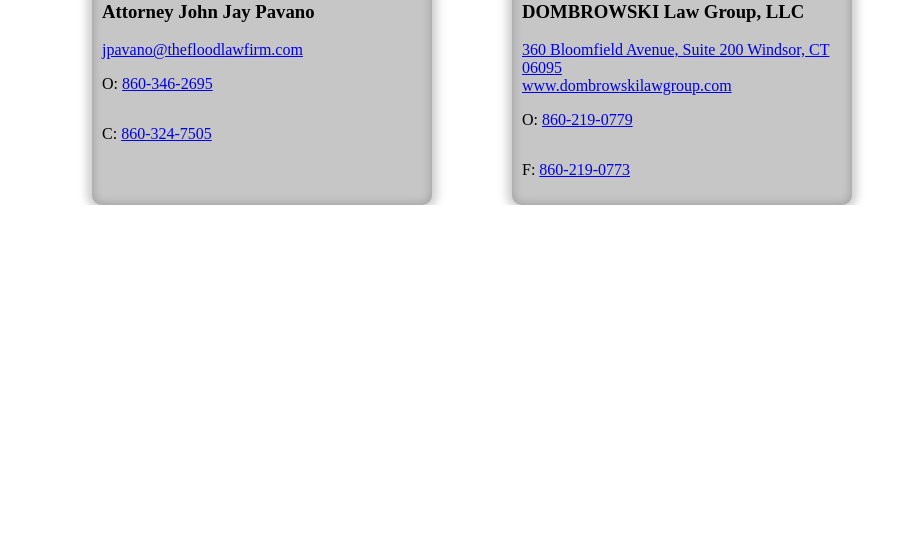
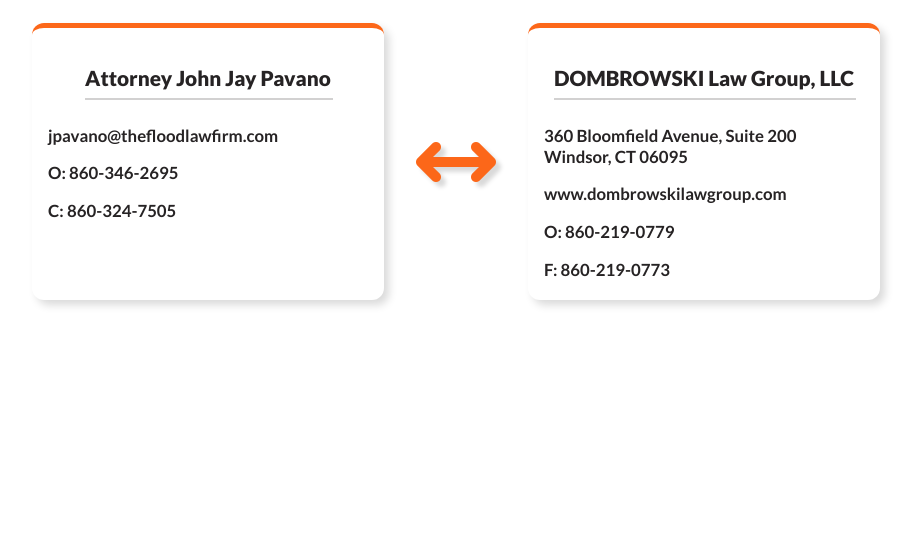
Before and after one commit to PandolfoM/pavdom, a plain HTML site: page index.html in a window 1280 px wide. Shown: the part 265-800 px from the top of the page, without its empty margins (168-1086 px from the left). Drawn offline with Linux system fonts and the light colour scheme.

Commit message:
all styles

```diff
--- a/assets/css/index.css
+++ b/assets/css/index.css
@@ -1,9 +1,16 @@
+@import url("https://fonts.googleapis.com/css2?family=Lato:ital,wght@0,100;0,300;0,400;0,700;0,900;1,100;1,300;1,400;1,700;1,900&display=swap");
+
+* {
+  font-family: "Lato";
+}
+
 html,
 body {
   margin: 0;
   padding: 0;
   box-sizing: border-box;
-  overflow: hidden;
+  height: 100vh;
+  width: 100vw;
 }
 
 header {
@@ -11,6 +18,11 @@ header {
   justify-content: center;
   align-items: center;
   flex-direction: column;
+}
+
+h1 {
+  font-size: 1.5rem;
+  text-align: center;
 }
 
 .logo {
@@ -22,16 +34,75 @@ header {
   display: flex;
   justify-content: center;
   flex-wrap: wrap;
-  gap: 5rem;
+  gap: 2rem;
 }
 
 .card {
+  height: 15rem;
+  transition: transform 200ms ease-in;
   text-align: left;
   display: flex;
   flex-direction: column;
   width: 20rem;
-  background-color: rgb(198, 198, 198);
-  border-radius: 10px;
-  padding: 10px;
-  box-shadow: 0 0 10px 5px rgba(0, 0, 0, 0.2), inset 0 0 10px 1px rgba(0, 0, 0, 0.2);
+  background-color: rgb(255, 255, 255);
+  border-radius: 0.75rem;
+  padding: 1rem;
+  box-shadow: 5px 5px 8px rgba(0 0 0/0.15);
+  border-top: 5px solid #fc6719;
 }
+
+.card:hover {
+  transform: scale(1.03);
+}
+
+.card-details > p {
+  margin-bottom: 12px;
+  color: #262324;
+  font-size: 1.05rem;
+  font-weight: 700;
+}
+
+.card-header > h3 {
+  text-align: center;
+  color: #262324;
+  font-size: 1.3rem;
+  font-weight: 900;
+  margin-bottom: 0px;
+}
+
+.card-header {
+  width: max-content;
+  margin: 0 auto;
+}
+
+a {
+  text-decoration: none;
+  color: inherit;
+}
+
+hr {
+  border: #26232435 1px solid;
+  width: 100%;
+}
+
+.arrows > i::before {
+  font: var(--fa-font-solid);
+  content: "\f07e";
+}
+
+.arrows {
+  margin: auto 0;
+  color: #fc6719;
+  text-shadow: 5px 5px 4px rgba(0, 0, 0, 0.15);
+}
+
+@media (max-width: 847px) {
+  .info {
+    flex-direction: column;
+    align-items: center;
+  }
+  .arrows > i::before {
+    font: var(--fa-font-solid);
+    content: "\f07d";
+  }
+}
--- a/index.html
+++ b/index.html
@@ -7,28 +7,80 @@
     <title>
       Personal Injury Attorney in CT - Workers' Compensation Lawyers
     </title>
-    <link href="./assets/css/index.css" rel="stylesheet"></link>
+    <link href="./assets/css/index.css" rel="stylesheet" />
+    <link
+      rel="stylesheet"
+      href="https://cdnjs.cloudflare.com/ajax/libs/font-awesome/6.2.0/css/all.min.css"
+      integrity="sha512-xh6O/CkQoPOWDdYTDqeRdPCVd1SpvCA9XXcUnZS2FmJNp1coAFzvtCN9BmamE+4aHK8yyUHUSCcJHgXloTyT2A=="
+      crossorigin="anonymous"
+      referrerpolicy="no-referrer"
+    />
   </head>
   <body>
     <header>
       <h1>Effective November 1, 2022</h1>
-      <img class="logo" src="./assets/img/logo.png" alt="Pavano Dombrowski logo" />
+      <img
+        class="logo"
+        src="./assets/img/logo.png"
+        alt="Pavano Dombrowski logo"
+      />
+      <h2>Is now:</h2>
     </header>
-    <br/>
+    <br />
     <section class="info">
       <div class="card">
-        <h3>Attorney John Jay Pavano</h3>
-        <a href="mailto:jpavano@thefloodlawfirm.com">jpavano@thefloodlawfirm.com</a>
-        <p>O: <a href="tel:8603462695">860-346-2695</a></p>
-        <p>C: <a href="tel:8603247505">860-324-7505</a></p>
+        <header class="card-header">
+          <h3>Attorney John Jay Pavano</h3>
+          <hr />
+        </header>
+        <div class="card-details">
+          <p>
+            <a href="mailto:jpavano@thefloodlawfirm.com"
+              >jpavano@thefloodlawfirm.com</a
+            >
+          </p>
+          <p>
+            O:
+            <a href="tel:8603462695">860-346-2695</a>
+          </p>
+          <p>
+            C:
+            <a href="tel:8603247505">860-324-7505</a>
+          </p>
+        </div>
+      </div>
+      <div class="arrows">
+        <i class="fa-5x"></i>
       </div>
       <div class="card">
-        <h3>DOMBROWSKI Law Group, LLC</h3>
-        <a href="http://maps.google.com/?q=360 Bloomfield Avenue, Suite 200 Windsor, CT 06095" target="_blank">360 Bloomfield Avenue, Suite 200 Windsor, CT 06095</a>
-        <a href="www.dombrowskilawgroup.com" target="_blank">www.dombrowskilawgroup.com</a>
-        <p>O: <a href="tel:8602190779">860-219-0779</a></p>
-        <p>F: <a href="tel:8602190773">860-219-0773</a></p>
+        <header class="card-header">
+          <h3>DOMBROWSKI Law Group, LLC</h3>
+          <hr />
+        </header>
+        <div class="card-details">
+          <p>
+            <a
+              href="http://maps.google.com/?q=360 Bloomfield Avenue, Suite 200 Windsor, CT 06095"
+              target="_blank"
+              >360 Bloomfield Avenue, Suite 200 Windsor, CT 06095</a
+            >
+          </p>
+          <p>
+            <a href="www.dombrowskilawgroup.com" target="_blank"
+              >www.dombrowskilawgroup.com</a
+            >
+          </p>
+          <p>
+            O:
+            <a href="tel:8602190779">860-219-0779</a>
+          </p>
+          <p>
+            F:
+            <a href="tel:8602190773">860-219-0773</a>
+          </p>
+        </div>
       </div>
+      <br />
     </section>
   </body>
 </html>
```
